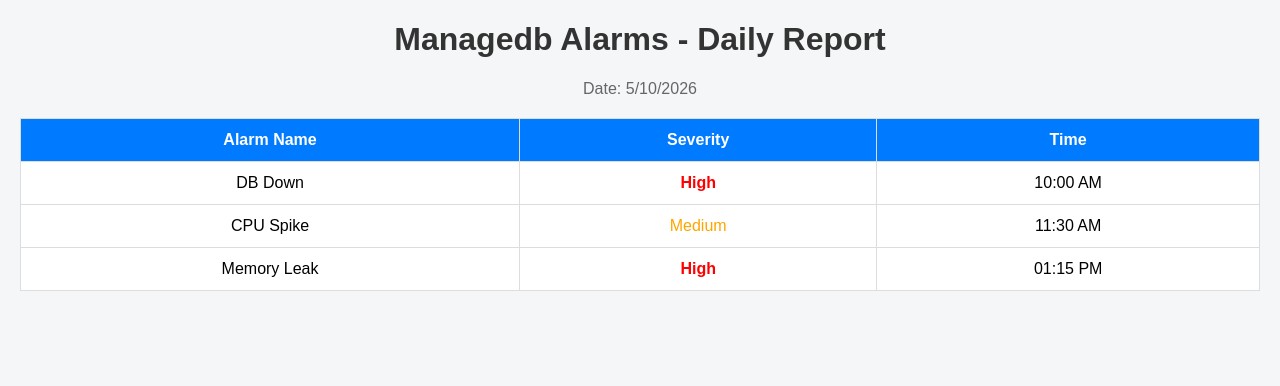
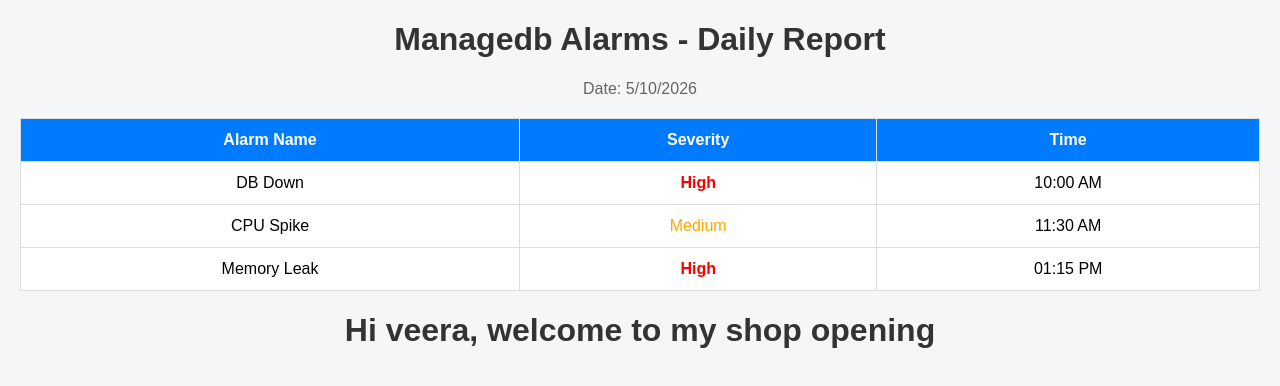
Before and after one commit to Ganji-728/second-repo, a plain HTML site: page index.html in a window 1280 px wide. Drawn offline with Linux system fonts and the light colour scheme.

Commit message:
i made changes in index.html

```diff
--- a/index.html
+++ b/index.html
@@ -82,6 +82,6 @@
 <script>
     document.getElementById("date").innerText = new Date().toLocaleDateString();
 </script>
-
+<h1> Hi veera, welcome to my shop opening </h1>
 </body>
 </html>
```
